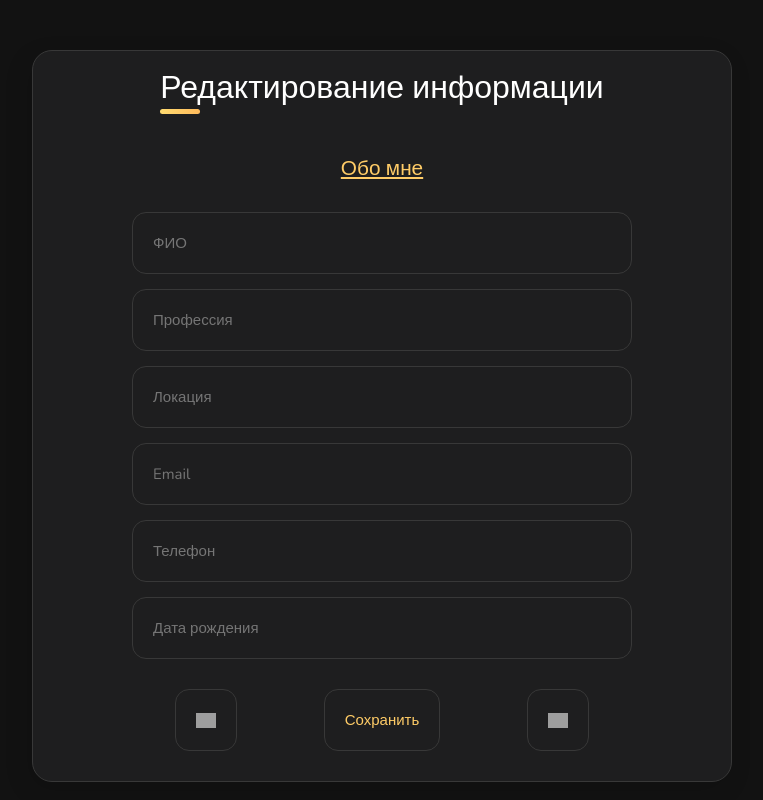
After one commit to KlementevYP/portfolio-website, a FastAPI app: template templates/edit_info.html in a window 1280 px wide. The commit adds this page. Shown: the whole page, without its empty margins (258-1021 px from the left). Run offline with FastAPI, Linux system fonts and the light colour scheme; the template is opened without the code that fills it, so the values that code supplies are empty; grey boxes are pictures that could not be loaded.

Commit message:
design of edit page (1/9)

```diff
--- /dev/null
+++ b/assets/css/edit.css
@@ -0,0 +1,85 @@
+.edit-container {
+    background: var(--eerie-black-2);
+    border: 1px solid var(--jet);
+    border-radius: 20px;
+    padding: 15px;
+    box-shadow: var(--shadow-1);
+    z-index: 1;
+    width: 700px;
+    display: flex;
+    margin: auto;
+    margin-top: 50px;
+}
+
+.edit-form-container {
+    display: flex;
+    margin: auto;
+    flex-direction: column;
+    justify-content: center;
+}
+
+.edit-input {
+    color: var(--white-2);
+    font-size: var(--fs-6);
+    font-weight: var(--fw-400);
+    padding: 20px 20px 20px 20px;
+    border: 1px solid var(--jet);
+    border-radius: 14px;
+    outline: none;
+    margin-bottom: 15px;
+    width: 500px;
+}
+
+.menu-bar {
+    display: flex;
+    justify-content: space-around;
+    margin-top: 15px;
+    margin-bottom: 15px;
+}
+
+.nav-button {
+    color: #FFCC67;
+    font-size: var(--fs-6);
+    font-weight: var(--fw-400);
+    padding: 20px 20px 20px 20px;
+    border: 1px solid var(--jet);
+    border-radius: 14px;
+    outline: none;
+}
+
+.arrow{
+    width: 20px;
+    height: auto;
+}
+
+.edit-label-wrapper{
+    display: flex;
+    flex-direction: column;
+    justify-content: center;
+    margin: auto;
+}
+
+.edit-line{
+    background: var(--text-gradient-yellow);
+    border-radius: 3px;
+    width: 40px;
+    height: 5px;
+}
+
+.edit-label{
+    color: white;
+    font: 2em sans-serif;
+    font-weight: 100;
+    font-family: var(--ff-poppins);
+}
+
+.edit-sublabel{
+    color: #FFCC67;
+    font: 1.3em sans-serif;
+    text-decoration: underline;
+    font-weight: 100;
+    font-family: var(--ff-poppins);
+    margin: auto;
+    margin-bottom: 30px;
+    margin-top: 40px;
+}
--- a/assets/css/style.css
+++ b/assets/css/style.css
@@ -2,6 +2,7 @@
   #style.css
 \*-----------------------------------*/
 
+@import url('edit.css');
 
 /**
  * copyright 2022 @codewithsadee
--- a/backend/main.py
+++ b/backend/main.py
@@ -53,6 +53,11 @@ async def read_index(request: Request):
 
     return templates.TemplateResponse("index.html", context)
 
+
+@app.get('/edit')
+async def edit_page(request: Request):
+    return templates.TemplateResponse("edit_info.html", {"request": request})
+
 # @app.get("/create-person", response_class=HTMLResponse)
 # async def create_person_form(request: Request):
 #     return templates.TemplateResponse("create_person.html", {"request": request})
--- /dev/null
+++ b/templates/edit_info.html
@@ -0,0 +1,41 @@
+<!DOCTYPE html>
+<html lang="en">
+<head>
+    <meta charset="UTF-8">
+    <meta name="viewport" content="width=device-width, initial-scale=1.0">
+    <link rel="stylesheet" href="./static/css/style.css">
+
+
+    <link rel="preconnect" href="https://fonts.googleapis.com">
+  <link rel="preconnect" href="https://fonts.gstatic.com" crossorigin>
+  <link href="https://fonts.googleapis.com/css2?family=Nunito:ital,wght@0,200..1000;1,200..1000&display=swap" rel="stylesheet">
+
+
+    <title>Edit information</title>
+</head>
+<body>
+    <div class="edit-container">
+        <div class="edit-form-container">
+            <div class="edit-label-wrapper">
+                <div class="edit-label">Редактирование информации
+                    <div class="edit-line"></div>
+                </div>
+                <div class="edit-sublabel">Обо мне</div>
+            </div>
+            <form action="">
+                <input class="edit-input" placeholder="ФИО" type="text">
+                <input class="edit-input" placeholder="Профессия" type="text">
+                <input class="edit-input" placeholder="Локация" type="text">
+                <input class="edit-input" placeholder="Email" type="email">
+                <input class="edit-input" placeholder="Телефон" type="text">
+                <input class="edit-input" placeholder="Дата рождения" type="text">
+            </form>
+            <div class="menu-bar">
+                <button class="nav-button" type="button"><img class="arrow" src="https://img.icons8.com/?size=100&id=102172&format=png&color=FFCC67" alt=""></button>
+                <button class="nav-button" type="submit">Сохранить</button>
+                <button class="nav-button" type="button"><img class="arrow" src="https://img.icons8.com/?size=100&id=99982&format=png&color=FFCC67" alt=""></button>
+            </div>
+        </div>
+    </div>
+</body>
+</html>
```
